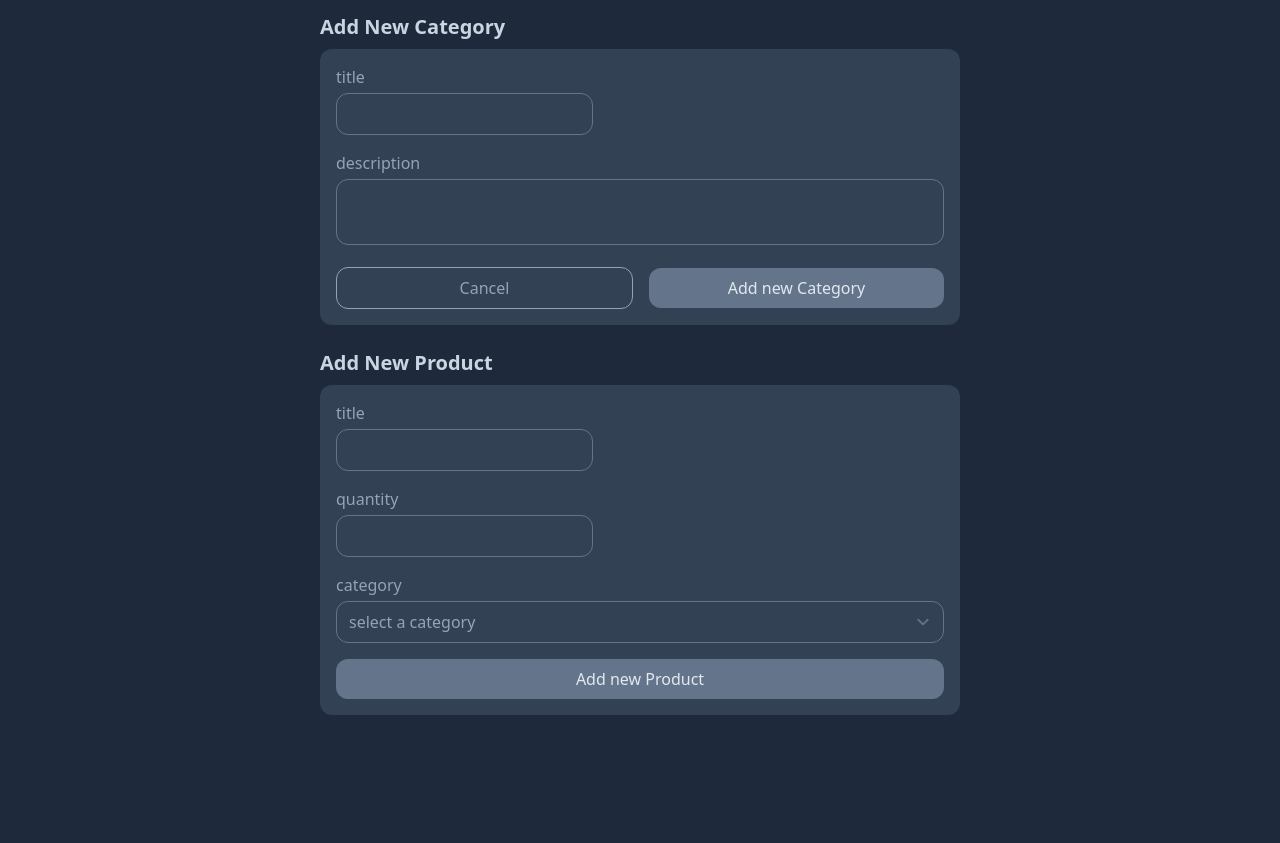
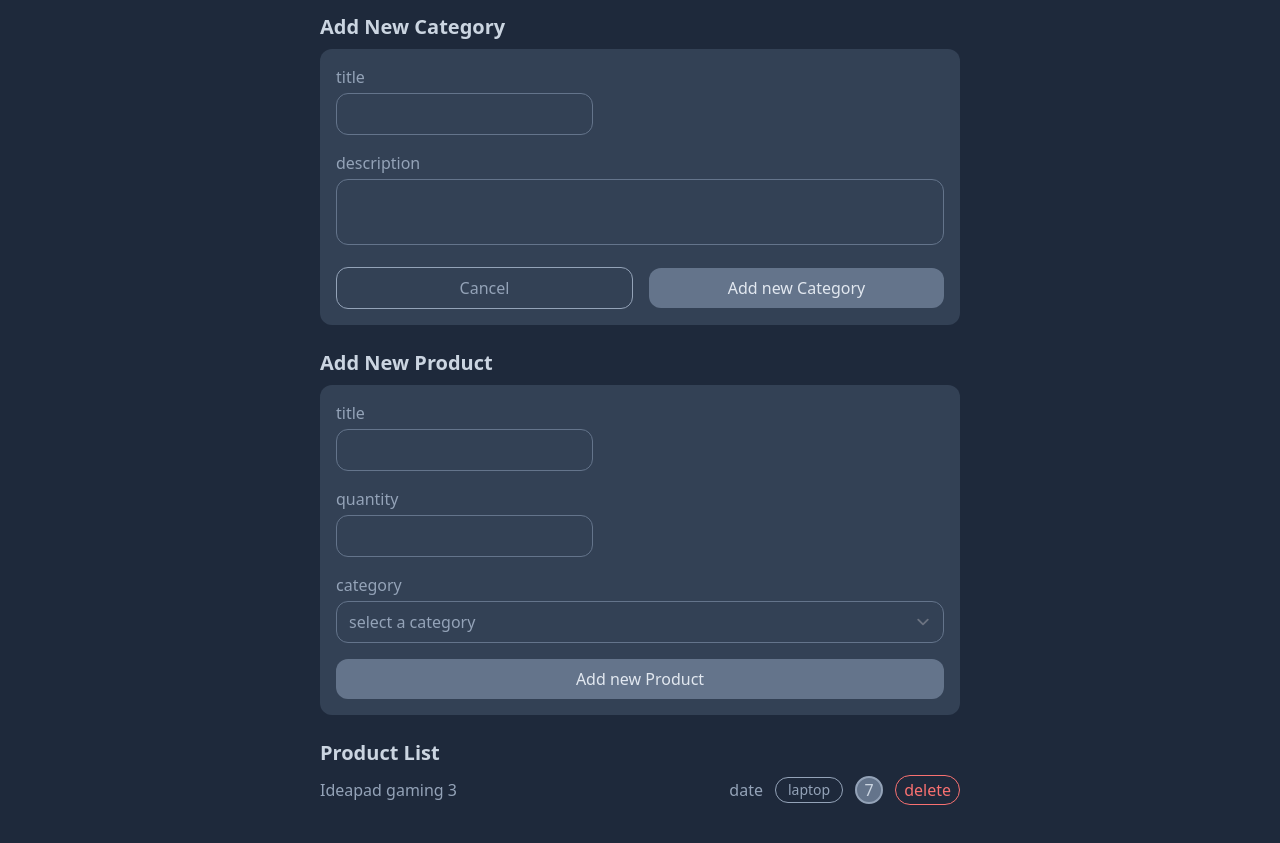
Before and after one commit to mrhosseinsalari/Inventory-App, a website: page public/index.html in a window 1280 px wide. Shown: the part 59-902 px from the top of the page. Before the commit the page ends 800 px from the top, so only its background shows below. Drawn offline with Linux system fonts and the light colour scheme.

Commit message:
product-list section developed

```diff
--- a/public/index.html
+++ b/public/index.html
@@ -59,6 +59,20 @@
           </div>
         </form>
       </div>
+
+      <!-- product-list -->
+      <div class="mb-10">
+        <h2 class="text-xl text-slate-300 font-bold mb-2">Product List</h2>
+        <div class="flex items-center justify-between">
+          <span class="text-slate-400">Ideapad gaming 3</span>
+          <div class="flex items-center gap-x-3">
+            <span class="text-slate-400">date</span>
+            <span class="block px-3 py-0.5 text-slate-400 border border-slate-400 rounded-2xl text-sm">laptop</span>
+            <span class="flex items-center justify-center w-7 h-7 rounded-full bg-slate-500 border-2 border-slate-400 text-slate-300">7</span>
+            <button class="border px-2 py-0.5 rounded-2xl border-red-400 text-red-400">delete</button>
+          </div>
+        </div>
+      </div>
     </div>
   </body>
 </html>
```
Also changed, not shown: public/build/tailwind.css.
